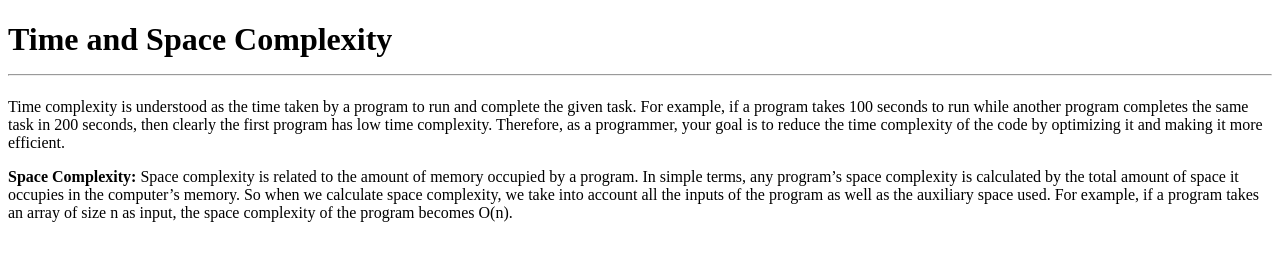
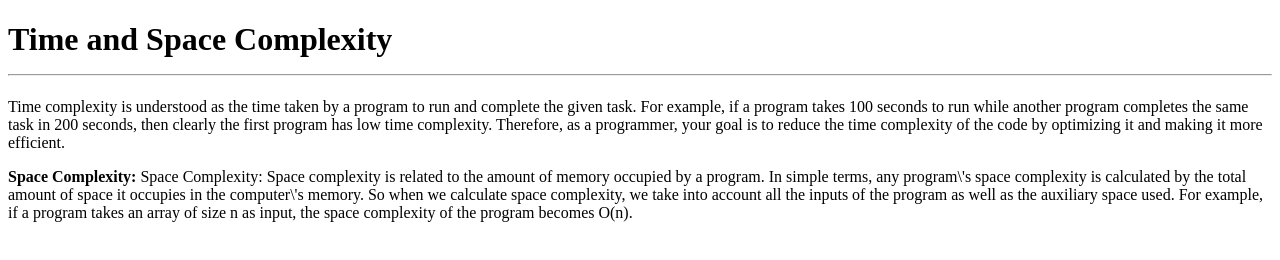
Before and after one commit to acciojob/time-and-space-complexity-abhijais210, a website: page main.html in a window 1280 px wide. Drawn offline with Linux system fonts and the light colour scheme.

Commit message:
created a submission

```diff
--- a/main.html
+++ b/main.html
@@ -12,7 +12,6 @@
 </script>
 <h1>Time and Space Complexity<hr></h1>
 	<p>Time complexity is understood as the time taken by a program to run and complete the given task. For example, if a program takes 100 seconds to run while another program completes the same task in 200 seconds, then clearly the first program has low time complexity. Therefore, as a programmer, your goal is to reduce the time complexity of the code by optimizing it and making it more efficient.</p>
-	<p><b>Space Complexity:</b> Space complexity is related to the amount of memory occupied by a program. In simple terms, any program’s space complexity is calculated by the total amount of space it occupies in the computer’s memory. So when we calculate space complexity, we take into account all the inputs of the program as well as the auxiliary space used. For example, if a program takes an array of size n as input, the space complexity of the program becomes O(n).</p>
-</body>
+	<p><b>Space Complexity:</b> Space Complexity: Space complexity is related to the amount of memory occupied by a program. In simple terms, any program\'s space complexity is calculated by the total amount of space it occupies in the computer\'s memory. So when we calculate space complexity, we take into account all the inputs of the program as well as the auxiliary space used. For example, if a program takes an array of size n as input, the space complexity of the program becomes O(n).</p>
 
 </html>
```
